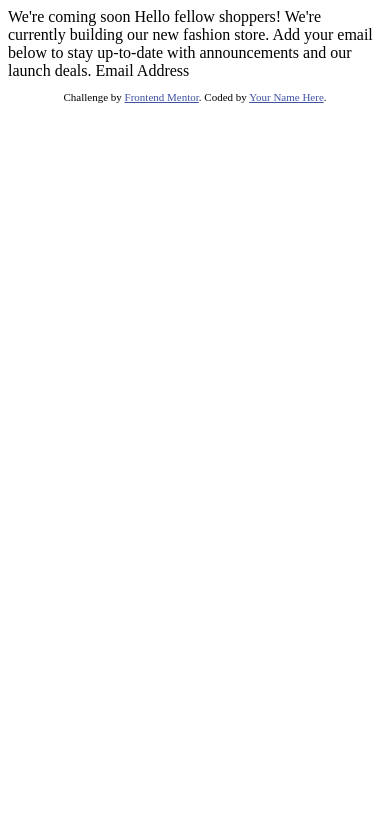
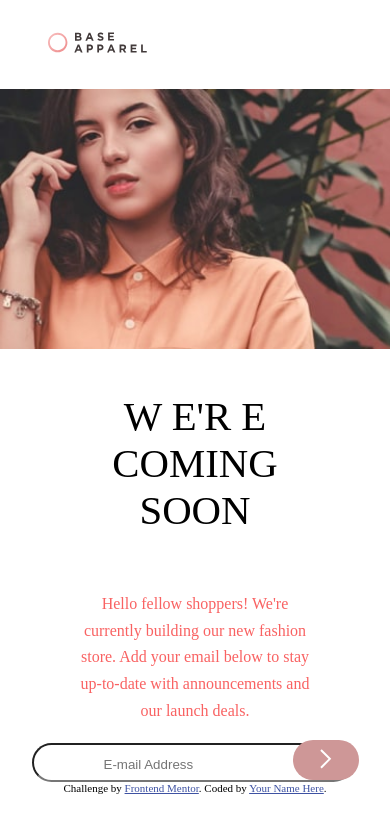
Before and after one commit to Pablo-cyber21/base-apparel-live-frontendmentor, a plain HTML site: page base-apparel-coming-soon-master/index.html in a window 390 px wide. Drawn offline with Linux system fonts and the light colour scheme.

Commit message:
Mobile viewport built
Added style file
html markup updated

Signed-off-by: Asiimawe Pablo <pasiimawe@gmail.com>

```diff
--- a/base-apparel-coming-soon-master/index.html
+++ b/base-apparel-coming-soon-master/index.html
@@ -1,32 +1,68 @@
 <!DOCTYPE html>
 <html lang="en">
   <head>
-  <meta charset="UTF-8">
-  <meta name="viewport" content="width=device-width, initial-scale=1.0"> <!-- displays site properly based on user's device -->
+    <meta charset="UTF-8" />
+    <meta name="viewport" content="width=device-width, initial-scale=1.0" />
+    <!-- displays site properly based on user's device -->
 
-  <link rel="icon" type="image/png" sizes="32x32" href="./images/favicon-32x32.png">
+    <link rel="stylesheet" href="style.css" />
+
+    <link
+      rel="icon"
+      type="image/png"
+      sizes="32x32"
+      href="./images/favicon-32x32.png"
+    />
 
     <title>Frontend Mentor | Base Apparel coming soon page</title>
 
     <!-- Feel free to remove these styles or customise in your own stylesheet 👍 -->
     <style>
-    .attribution { font-size: 11px; text-align: center; }
-    .attribution a { color: hsl(228, 45%, 44%); }
+      .attribution {
+        font-size: 11px;
+        text-align: center;
+      }
+      .attribution a {
+        color: hsl(228, 45%, 44%);
+      }
     </style>
   </head>
   <body>
+    <img src="images/logo.svg" alt="base_apparel_logo" class="logo" />
 
-  We're coming soon
+    <img
+      src="images/hero-mobile.jpg"
+      alt="An image of a lady"
+      class="hero-mobile"
+    />
 
+    <div class="main">
+      <h1><span>W E'R E</span> COMING SOON</h1>
+
+      <p class="main-text">
         Hello fellow shoppers! We're currently building our new fashion store.
-  Add your email below to stay up-to-date with announcements and our launch deals.
+        Add your email below to stay up-to-date with announcements and our
+        launch deals.
+      </p>
 
-  Email Address
-
+      <div class="email">
+        <input
+          type="email"
+          name="Email"
+          id="email"
+          placeholder="E-mail Address"
+        />
+        <button class="submit" type="submit">
+          <img src="images/icon-arrow.svg" alt="Icon-to-send" class="send" />
+        </button>
+      </div>
+    </div>
     <footer>
       <p class="attribution">
-      Challenge by <a href="https://www.frontendmentor.io?ref=challenge" target="_blank">Frontend Mentor</a>.
-      Coded by <a href="#">Your Name Here</a>.
+        Challenge by
+        <a href="https://www.frontendmentor.io?ref=challenge" target="_blank"
+          >Frontend Mentor</a
+        >. Coded by <a href="#">Your Name Here</a>.
       </p>
     </footer>
   </body>
--- /dev/null
+++ b/base-apparel-coming-soon-master/style.css
@@ -0,0 +1,51 @@
+*{
+    padding: 0;
+    margin: 0;
+    box-sizing: border-box;
+}
+
+h1{
+    font-size: 2.55em;
+    padding: 1em 2em;
+    font-weight: 200;
+}
+
+input{
+    padding: 11.95px 70px 8px 70px;
+    border-radius: 25px;
+}
+
+.main{
+    text-align: center;
+}
+
+.logo{
+    padding: 2em 3em;
+    width: 50%;
+    max-width: 100%;
+}
+
+.hero-mobile{
+    width: 102%;
+    max-width: 100%;
+}
+
+.main-text{
+    line-height: 1.66em;
+    padding: 1em 5em;
+    color:hsl(0, 93%, 68%);
+}
+
+.submit{
+    padding:8px 17px 8px   17px ;
+    border-radius: 25px 25px 25px 25px;
+    margin-left: -64px;
+    background-color: hsl(0, 36%, 70%);
+    border: none;
+    outline: none;
+}
+
+.send{
+    padding: 1px 10px 0px  10px;
+
+}
```
Lines whose indentation alone changed are shown as unchanged.
